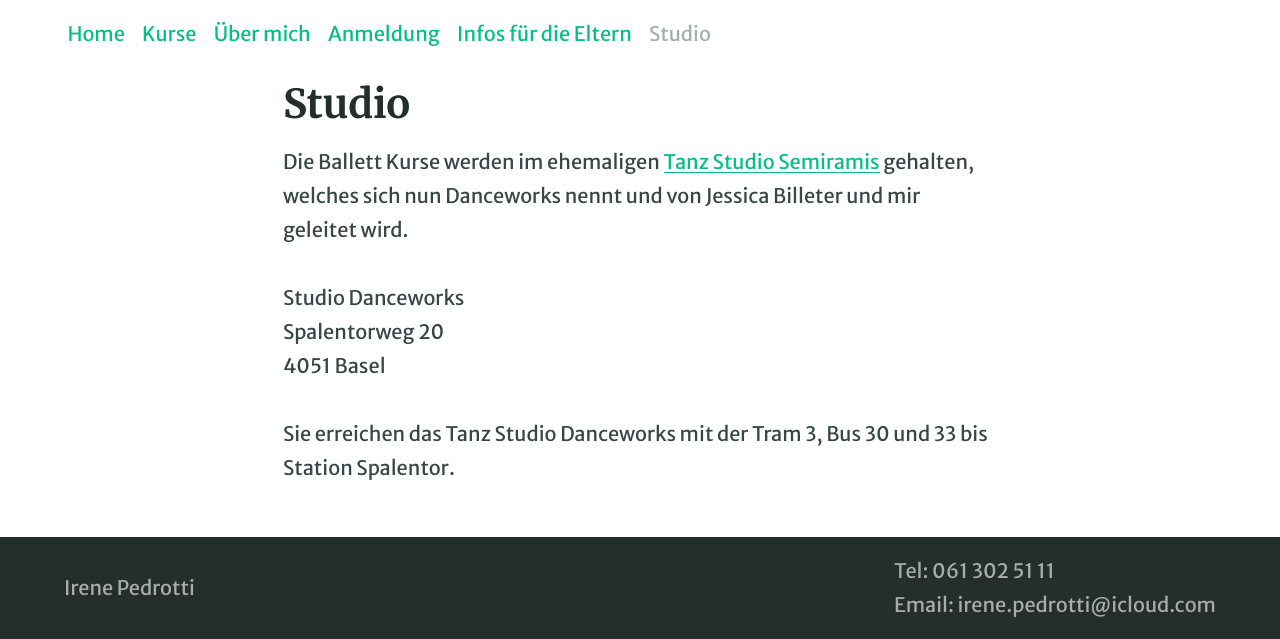
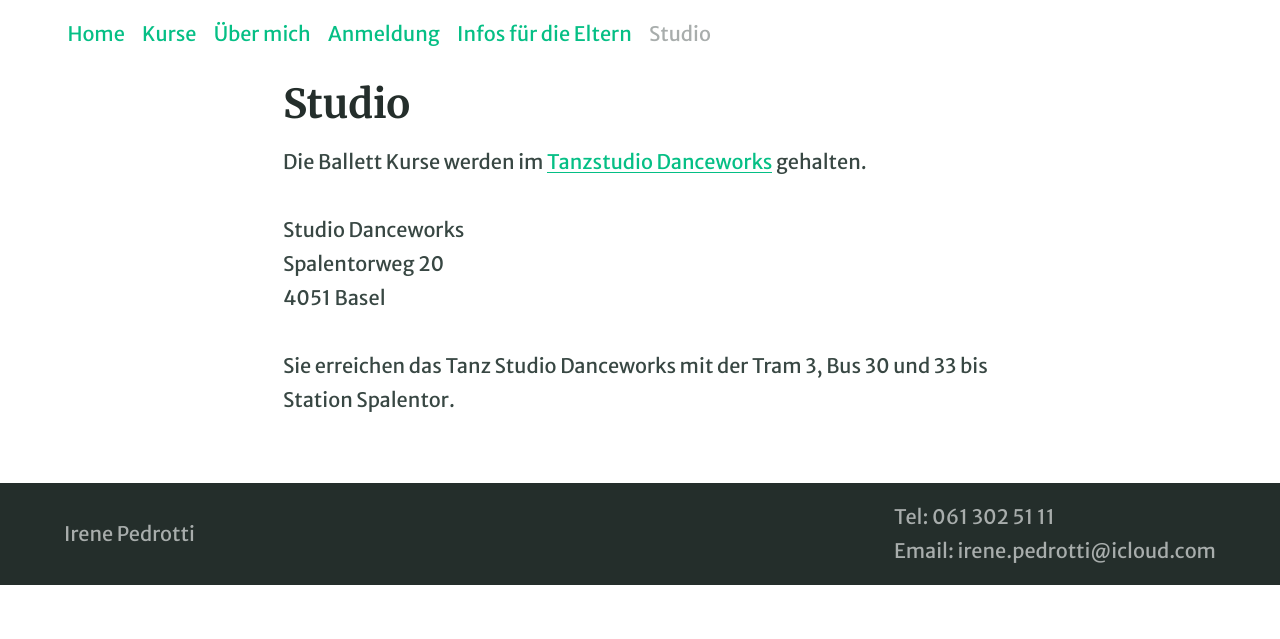
Before and after one commit to irenepedrotti/irenepedrotti.github.io, a Jekyll site: the page built from pages/z11_kontakt.md, in a window 1280 px wide. Shown: the part 315-954 px from the top of the page. Built offline with Jekyll 4.4.1, drawn with Linux system fonts in a browser that asks for light colours; after the commit the page ends 900 px from its top, so only the background shows below that.

Commit message:
Nur Danceworks Name, Adresse u Link

```diff
--- a/pages/z11_kontakt.md
+++ b/pages/z11_kontakt.md
@@ -4,7 +4,7 @@ title: Studio
 permalink: /studio/
 ---
 
-Die Ballett Kurse werden im ehemaligen [Tanz Studio Semiramis](http://www.tanzstudio-semiramis.ch/index.html) gehalten, welches sich nun Danceworks nennt und von Jessica Billeter und mir geleitet wird.
+Die Ballett Kurse werden im [Tanzstudio Danceworks](https://danceworks.ch) gehalten.
 
 Studio Danceworks \
 Spalentorweg 20 \
```
